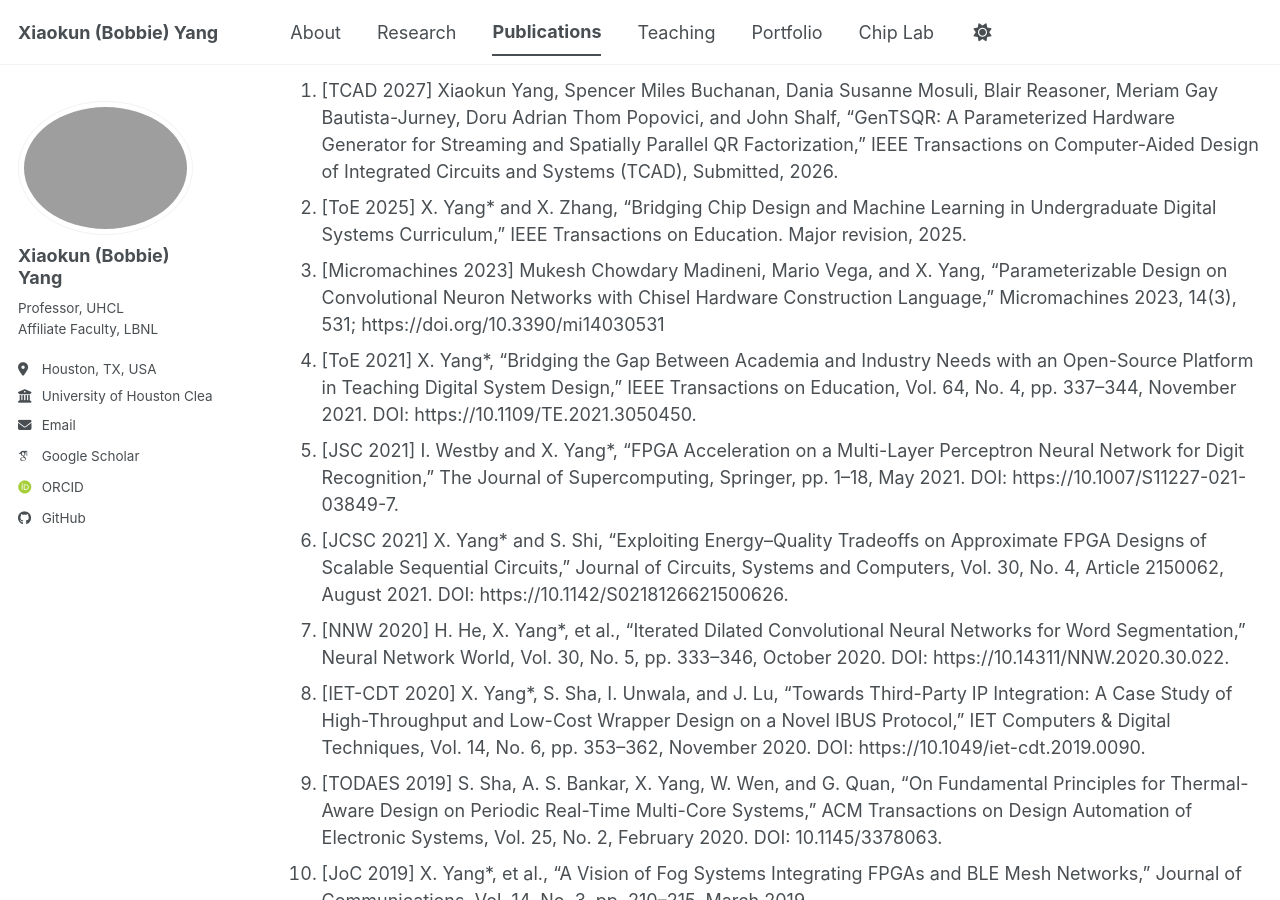
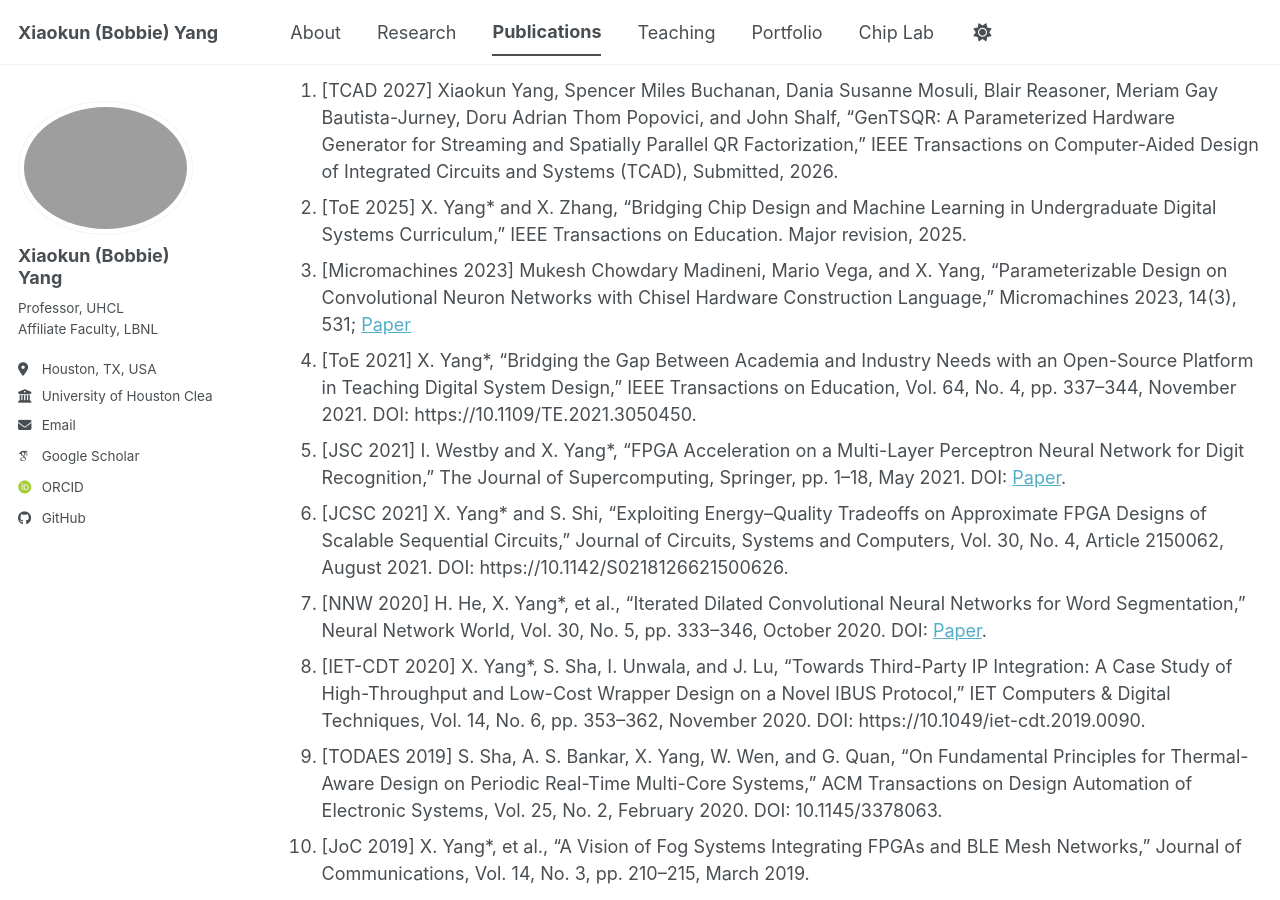
Before and after one commit to bobbieyang/bobbieyang.github.io, a Jekyll site: the page built from _pages/publications.md, in a window 1280 px wide and 900 px high, scrolled down 741 px. Built offline with Jekyll 4.4.1, drawn with Linux system fonts in a browser that asks for light colours; some web fonts are replaced; a script bundle is joined from its source files by our own code; library files that are not in the unit come from our copies.

Commit message:
Update publications.md

```diff
--- a/_pages/publications.md
+++ b/_pages/publications.md
@@ -29,11 +29,11 @@ Journals
 ======
 1. [TCAD 2027] Xiaokun Yang, Spencer Miles Buchanan, Dania Susanne Mosuli, Blair Reasoner, Meriam Gay Bautista-Jurney, Doru Adrian Thom Popovici, and John Shalf, “GenTSQR: A Parameterized Hardware Generator for Streaming and Spatially Parallel QR Factorization,” IEEE Transactions on Computer-Aided Design of Integrated Circuits and Systems (TCAD), Submitted, 2026.
 2. [ToE 2025] X. Yang* and X. Zhang, “Bridging Chip Design and Machine Learning in Undergraduate Digital Systems Curriculum,” IEEE Transactions on Education. Major revision, 2025.
-3. [Micromachines 2023] Mukesh Chowdary Madineni, Mario Vega, and X. Yang, “Parameterizable Design on Convolutional Neuron Networks with Chisel Hardware Construction Language,” Micromachines 2023, 14(3), 531; https://doi.org/10.3390/mi14030531
+3. [Micromachines 2023] Mukesh Chowdary Madineni, Mario Vega, and X. Yang, “Parameterizable Design on Convolutional Neuron Networks with Chisel Hardware Construction Language,” Micromachines 2023, 14(3), 531; [Paper](https://doi.org/10.3390/mi14030531)
 5. [ToE 2021] X. Yang*, “Bridging the Gap Between Academia and Industry Needs with an Open-Source Platform in Teaching Digital System Design,” IEEE Transactions on Education, Vol. 64, No. 4, pp. 337–344, November 2021. DOI: https://10.1109/TE.2021.3050450.
-6. [JSC 2021] I. Westby and X. Yang*, “FPGA Acceleration on a Multi-Layer Perceptron Neural Network for Digit Recognition,” The Journal of Supercomputing, Springer, pp. 1–18, May 2021. DOI: https://10.1007/S11227-021-03849-7.
+6. [JSC 2021] I. Westby and X. Yang*, “FPGA Acceleration on a Multi-Layer Perceptron Neural Network for Digit Recognition,” The Journal of Supercomputing, Springer, pp. 1–18, May 2021. DOI: [Paper](https://10.1007/S11227-021-03849-7).
 7. [JCSC 2021] X. Yang* and S. Shi, “Exploiting Energy–Quality Tradeoffs on Approximate FPGA Designs of Scalable Sequential Circuits,” Journal of Circuits, Systems and Computers, Vol. 30, No. 4, Article 2150062, August 2021. DOI: https://10.1142/S0218126621500626.
-8. [NNW 2020] H. He, X. Yang*, et al., “Iterated Dilated Convolutional Neural Networks for Word Segmentation,” Neural Network World, Vol. 30, No. 5, pp. 333–346, October 2020. DOI: https://10.14311/NNW.2020.30.022.
+8. [NNW 2020] H. He, X. Yang*, et al., “Iterated Dilated Convolutional Neural Networks for Word Segmentation,” Neural Network World, Vol. 30, No. 5, pp. 333–346, October 2020. DOI: [Paper](https://10.14311/NNW.2020.30.022).
 9. [IET-CDT 2020] X. Yang*, S. Sha, I. Unwala, and J. Lu, “Towards Third-Party IP Integration: A Case Study of High-Throughput and Low-Cost Wrapper Design on a Novel IBUS Protocol,” IET Computers & Digital Techniques, Vol. 14, No. 6, pp. 353–362, November 2020. DOI: https://10.1049/iet-cdt.2019.0090.
 10. [TODAES 2019] S. Sha, A. S. Bankar, X. Yang, W. Wen, and G. Quan, “On Fundamental Principles for Thermal-Aware Design on Periodic Real-Time Multi-Core Systems,” ACM Transactions on Design Automation of Electronic Systems, Vol. 25, No. 2, February 2020. DOI: 10.1145/3378063.
 11. [JoC 2019] X. Yang*, et al., “A Vision of Fog Systems Integrating FPGAs and BLE Mesh Networks,” Journal of Communications, Vol. 14, No. 3, pp. 210–215, March 2019.
```
